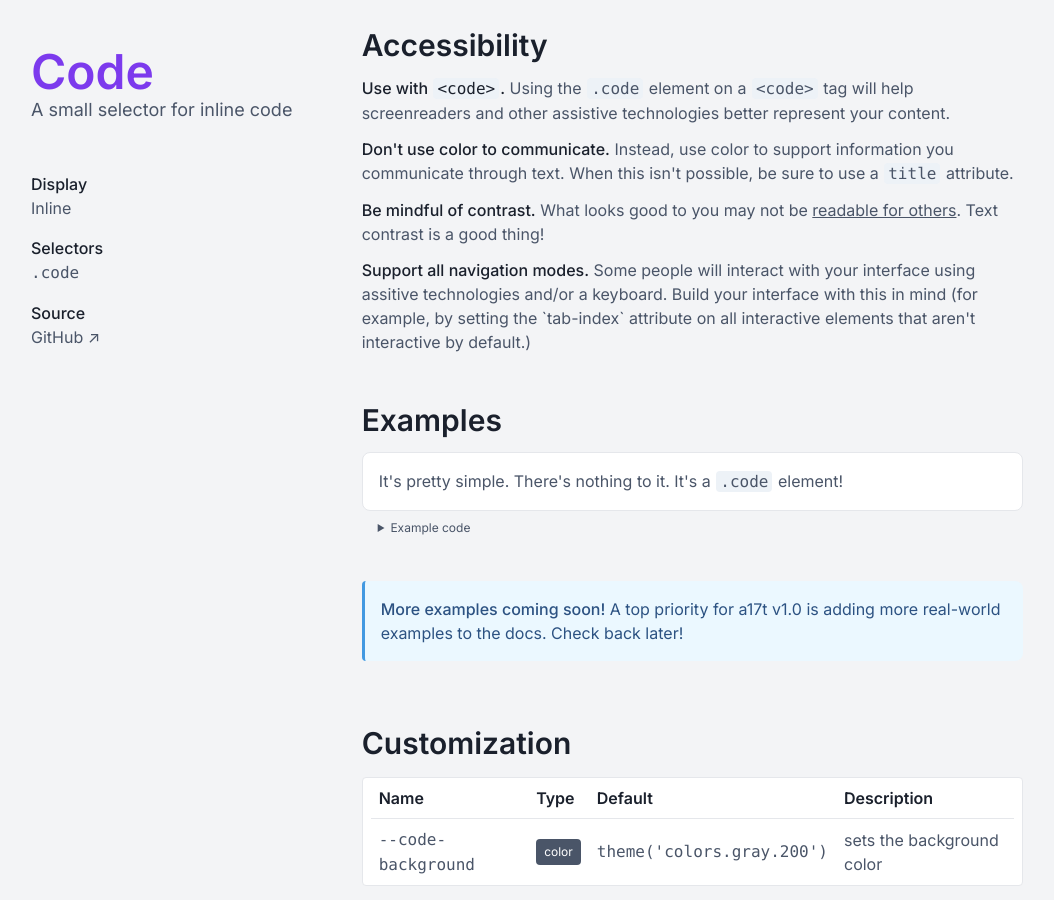
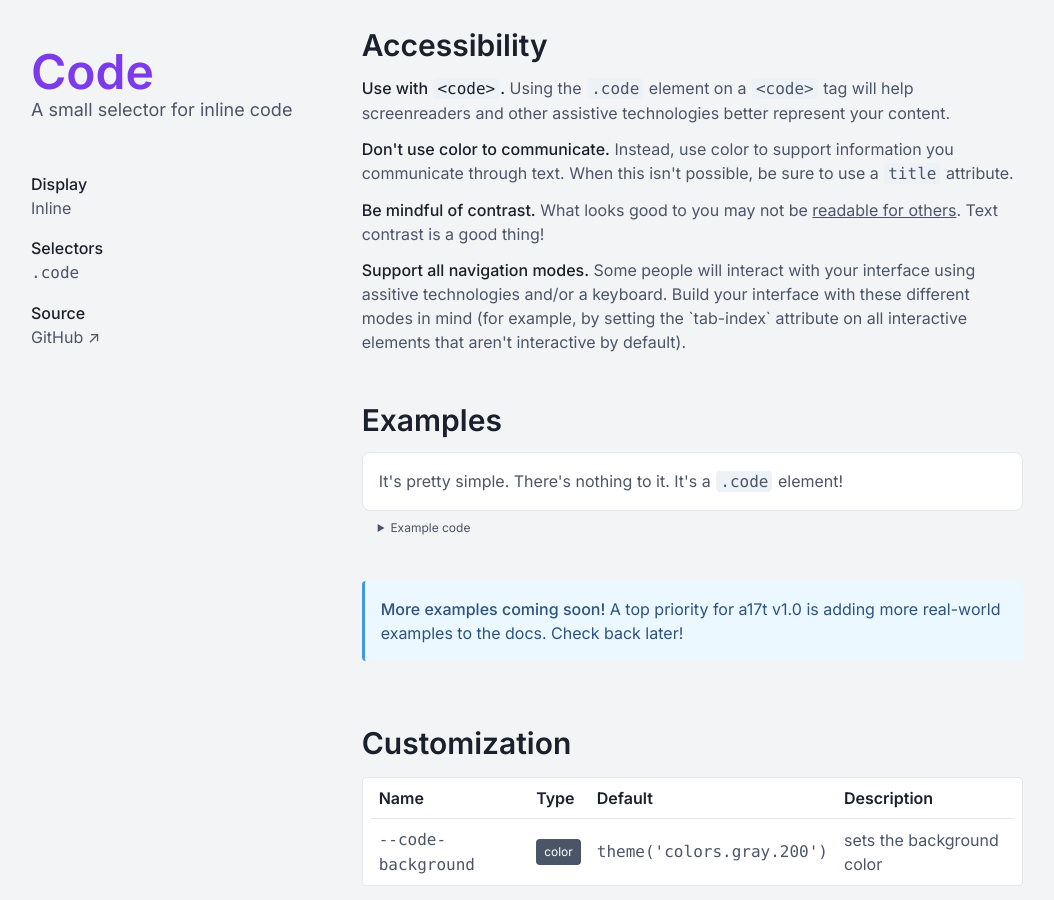
Before and after one commit to milesmcc/a17t, a Jekyll site: the page built from docs/typography/code.md, in a window 1280 px wide and 900 px high, scrolled down 694 px. Shown: the whole window, without its empty margins (113-1167 px from the left). Built offline with Jekyll 4.4.1, drawn with Linux system fonts in a browser that asks for light colours; nearby versions of some CDN libraries; comment, search, counter and statistics services are not loaded.

Commit message:
Improve accessibility suggestions

```diff
--- a/docs/_includes/accessibility_defaults.html
+++ b/docs/_includes/accessibility_defaults.html
@@ -1,3 +1,3 @@
 <p><strong>Don't use color to communicate.</strong> Instead, use color to support information you communicate through text. When this isn't possible, be sure to use a <code>title</code> attribute.</p>
 <p><strong>Be mindful of contrast.</strong> What looks good to you may not be <a href="https://webaim.org/resources/contrastchecker/">readable for others</a>. Text contrast is a good thing!</p>
-<p><strong>Support all navigation modes.</strong> Some people will interact with your interface using assitive technologies and/or a keyboard. Build your interface with this in mind (for example, by setting the `tab-index` attribute on all interactive elements that aren't interactive by default.)</p>
+<p><strong>Support all navigation modes.</strong> Some people will interact with your interface using assitive technologies and/or a keyboard. Build your interface with these different modes in mind (for example, by setting the `tab-index` attribute on all interactive elements that aren't interactive by default).</p>
```
